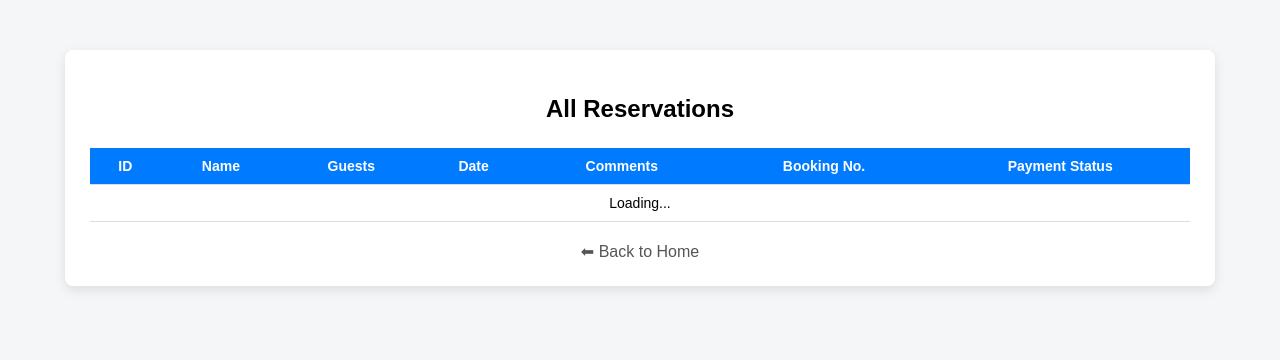
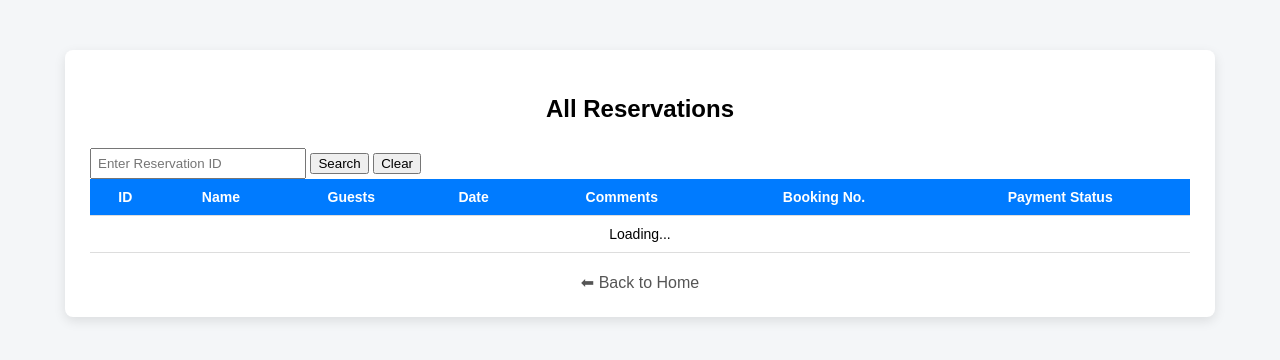
Before and after one commit to MahenderJakhar27/django-reservation-system, a Django app: page /app/show-reservations/ in a window 1280 px wide. Shown: the top 360 px of the page. Run offline with Django 5.2, Linux system fonts and the light colour scheme; data that the repository does not hold is empty.

Commit message:
listing api filter

```diff
--- a/home/templates/show_reservations.html
+++ b/home/templates/show_reservations.html
@@ -77,6 +77,15 @@
 
 <div class="container">
     <h2>All Reservations</h2>
+    <input
+        type="number"
+        id="reservationId"
+        placeholder="Enter Reservation ID"
+        style="padding:6px; width:200px;"
+    />
+
+    <button onclick="loadReservations()">Search</button>
+    <button onclick="clearFilter()">Clear</button>
 
     <table id="reservation-table">
         <thead>
@@ -101,14 +110,23 @@
 </div>
 
 <script>
-fetch("/app/api/reservations/list/")
+function loadReservations() {
+    const reservationId = document.getElementById("reservationId").value;
+
+    let url = "/app/api/reservations/list/";
+    if (reservationId) {
+        url += `?id=${reservationId}`;
+    }
+
+    fetch(url)
         .then(response => response.json())
         .then(data => {
             const tbody = document.querySelector("#reservation-table tbody");
             tbody.innerHTML = "";
 
             if (data.length === 0) {
-        tbody.innerHTML = "<tr><td colspan='7'>No reservations found.</td></tr>";
+                tbody.innerHTML =
+                    "<tr><td colspan='7'>No reservations found.</td></tr>";
                 return;
             }
 
@@ -130,9 +148,16 @@ fetch("/app/api/reservations/list/")
                 `;
             });
         })
-.catch(err => {
-    console.error("API Error:", err);
-});
+        .catch(err => console.error("API Error:", err));
+}
+
+function clearFilter() {
+    document.getElementById("reservationId").value = "";
+    loadReservations();
+}
+
+// Load all reservations on page load
+loadReservations();
 </script>
 
 
--- a/home/views.py
+++ b/home/views.py
@@ -45,6 +45,9 @@ def create_reservation(request):
 @api_view(['GET'])
 def reservation_list_api(request):
     reservations = Reservation.objects.all().order_by('-id')
+    reservation_id=request.GET.get('id')
+    if reservation_id:
+        reservations=reservations.filter(id=reservation_id)
     serializer = ReservationListSerializer(reservations, many=True)
     return Response(serializer.data, status=status.HTTP_200_OK)
 
```
Lines whose indentation alone changed are shown as unchanged.
